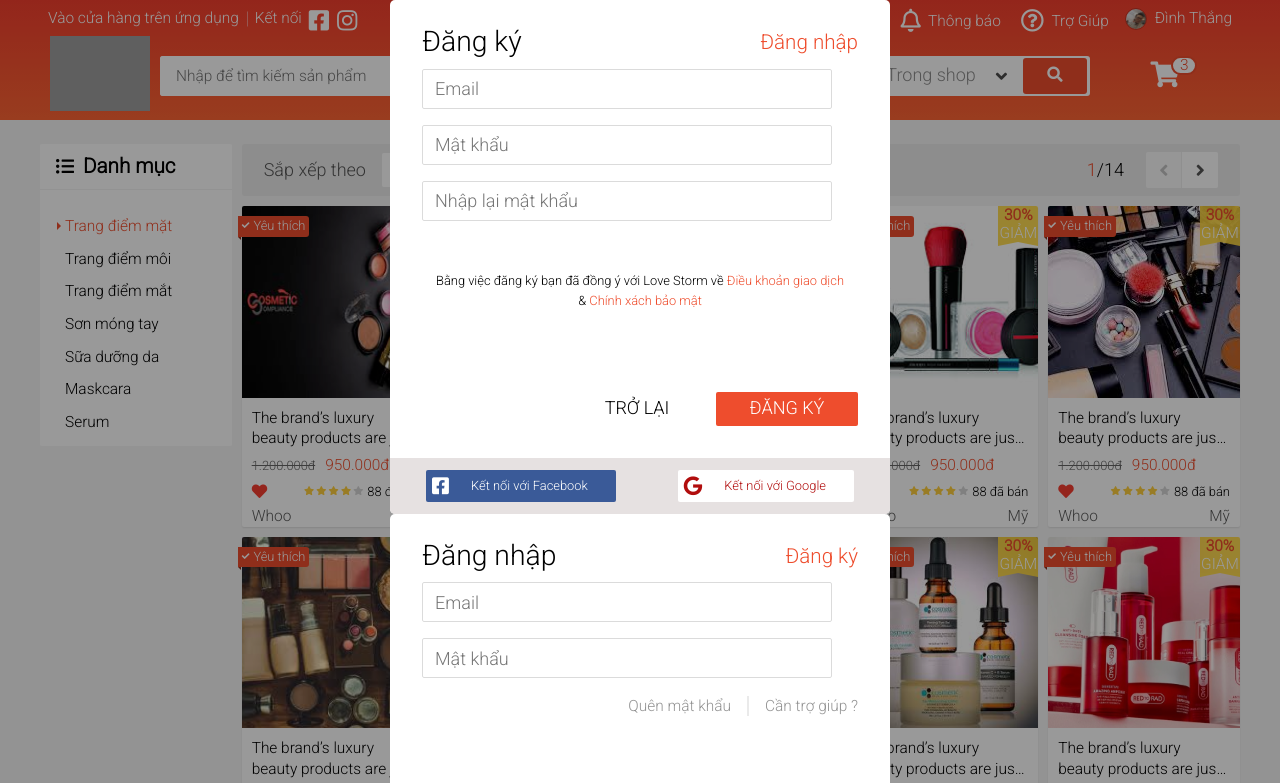
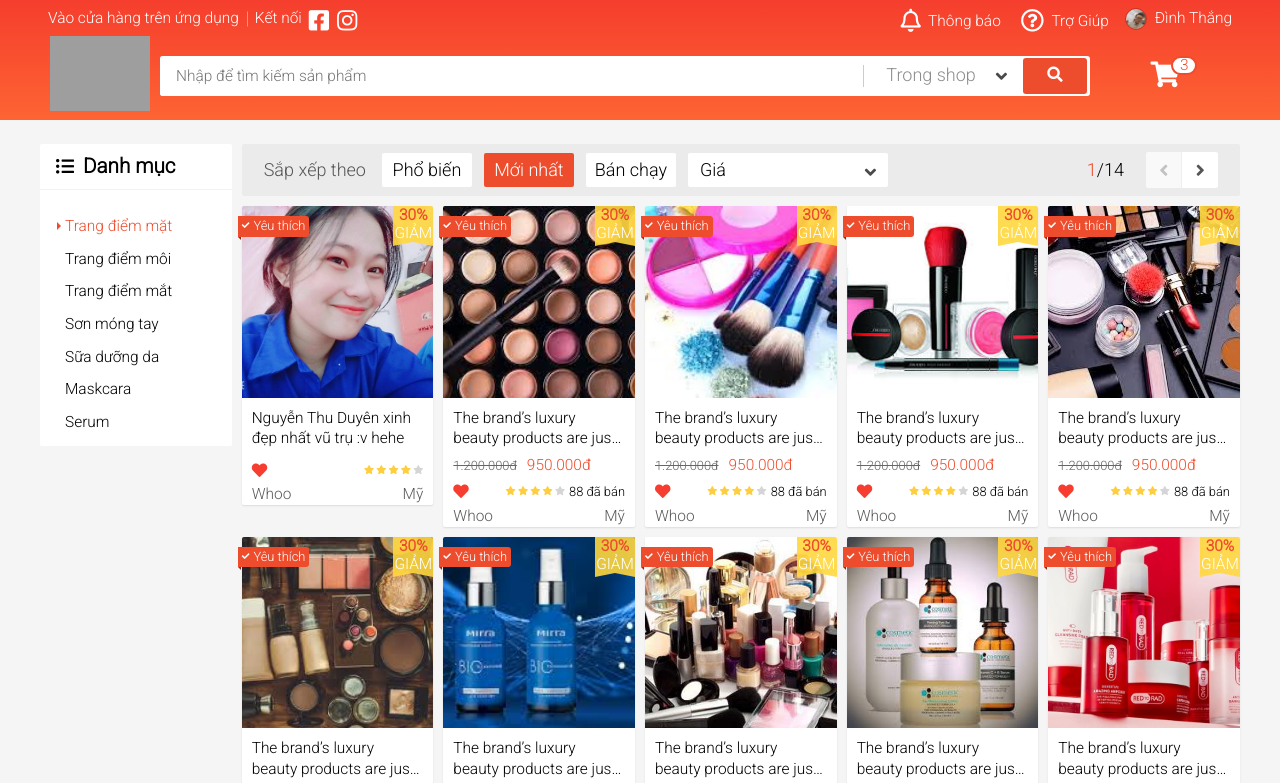
Before and after one commit to cat4walking/cat4walking.github.io, a plain HTML site: page index.html in a window 1280 px wide. Shown: the top 783 px of the page. Drawn offline with nearby package versions, Linux system fonts and the light colour scheme; grey boxes are pictures that could not be loaded.

Commit message:
update code

```diff
--- a/index.html
+++ b/index.html
@@ -459,11 +459,11 @@
                             <div class="row sm-gutter">
                                 <div class="col l-2-4 m-3 c-6">
                                     <a class="home-product-item">
-                                        <div class="home-product-item__img" style="background-image: url(./assests/img/product-1.png);"></div>
-                                        <h4 class="home-product-item__name">The brand’s luxury beauty products are just as chic and stylish as the clothes that it creates.</h4>
+                                        <div class="home-product-item__img" style="background-image: url(./assests/img/1.jpg);"></div>
+                                        <h4 class="home-product-item__name">Nguyễn Thu Duyên xinh đẹp nhất vũ trụ :v hehe</h4>
                                         <div class="home-product-item__price">
-                                            <span class="home-product-item__price-old">1.200.000đ</span>
-                                            <span class="home-product-item__price-curent">950.000đ</span>
+                                            <!-- <span class="home-product-item__price-old">1.200.000đ</span>
+                                            <span class="home-product-item__price-curent">950.000đ</span> -->
                                         </div>
                                         <div class="home-product-item-action">
                                             <span class="home-product-item__like home-product-item__like-liked">
@@ -478,7 +478,7 @@
                                                 <i class="fas fa-star"></i>
                                             </span>
 
-                                            <span class="home-product-item__sold">88 đã bán</span>
+                                            <!-- <span class="home-product-item__sold">88 đã bán</span> -->
                                         </div>
                                         <div class="home-product-item__origin">
                                             <span class="home-product-item__brand">Whoo</span>
@@ -999,11 +999,11 @@
             </footer>
     </div>
     <!-- modal-layout -->
-    <div class="modal">
+    <!-- <div class="modal">
         <div class="modal__overlay"></div>
-        <div class="modal__body">
+        <div class="modal__body"> -->
             <!-- Register form -->
-            <div class="auth__form" >
+            <!-- <div class="auth__form" >
                 <div class="auth__form-container">
                         <div class="auth__form-header">
                             <h3 class="auth__form-heading">Đăng ký</h3>
@@ -1046,10 +1046,10 @@
                             </span>
                         </a>
                     </div>
-            </div>
+            </div> -->
 
         <!-- Login form -->
-        <div class="auth__form">
+        <!-- <div class="auth__form">
             <div class="auth__form-container">
                     <div class="auth__form-header">
                         <h3 class="auth__form-heading">Đăng nhập</h3>
@@ -1089,9 +1089,9 @@
                         </span>
                     </a>
                 </div>
-        </div>
+        </div>     -->
 
-        </div>
-    </div>
+        <!-- </div> -->
+    <!-- </div> -->
 </body>
 </html>
```
Also changed, not shown: assests/img/1.jpg (added), assests/img/no-cart.png (deleted).
